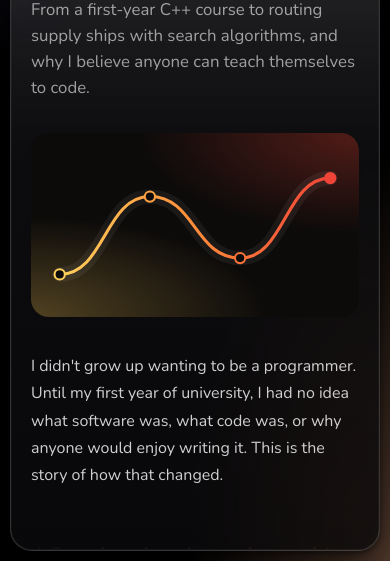
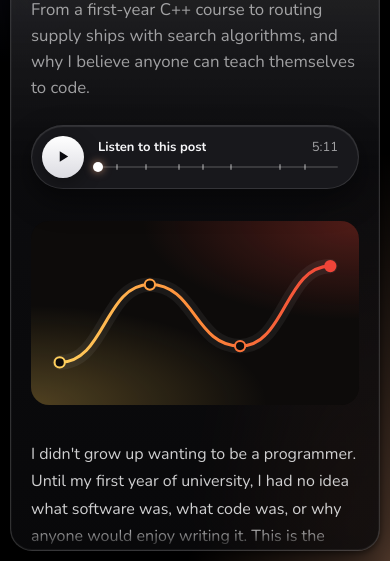
Before and after one commit to amirgholizad/amirgholizad.github.io, a plain HTML site: page posts/how-i-became-a-software-developer.html in a window 390 px wide. Shown: the part 283-844 px from the top of the page. Drawn offline with nearby package versions, Linux system fonts and the light colour scheme.

Commit message:
Blog: audio version of the first post, plus cleanup
- Add the narrated MP3 (posts/audio/) with a small custom player
  (player.js): play/pause, seek bar with a tick per chapter, and a label
  showing which section is being read. Falls back to native controls
  without JavaScript.
- The player sticks to the top of the reading window while scrolling
- Mark the post card "Audio" and the post "5 min listen"
- Ignore .vscode/; document audio posts in the README

Co-Authored-By: Claude Opus 5.5 <noreply@anthropic.com>

```diff
--- /dev/null
+++ b/player.js
@@ -0,0 +1,88 @@
+// Audio version of a blog post: play/pause, a seek bar with a tick at each
+// chapter, and a label showing which section of the article is being read.
+// Without JavaScript the native <audio controls> inside .listen is shown instead.
+(function () {
+  var boxes = document.querySelectorAll('.listen');
+  [].forEach.call(boxes, function (box) {
+    var audio = box.querySelector('audio');
+    var btn = box.querySelector('.play');
+    var track = box.querySelector('.track');
+    var fill = box.querySelector('.fill');
+    var time = box.querySelector('.listen-time');
+    var label = box.querySelector('.listen-title');
+    var idle = label.textContent;
+    var chapters = (box.getAttribute('data-chapters') || '').split(',').map(Number);
+    var names = ['Introduction'].concat([].map.call(document.querySelectorAll('.prose h2'), function (h) {
+      return h.textContent;
+    }));
+
+    box.classList.add('js-ready');
+
+    function dur() { return audio.duration || Number(box.getAttribute('data-duration')) || 0; }
+    function fmt(s) {
+      s = Math.max(0, Math.floor(s || 0));
+      return Math.floor(s / 60) + ':' + (s % 60 < 10 ? '0' : '') + (s % 60);
+    }
+    function chapterAt(t) {
+      var i = 0;
+      chapters.forEach(function (c, k) { if (t >= c) i = k; });
+      return i;
+    }
+
+    // one tick where each section starts (skip the intro at 0)
+    chapters.forEach(function (c, i) {
+      if (!i || !dur()) return;
+      var tick = document.createElement('span');
+      tick.className = 'tick';
+      tick.style.left = (c / dur() * 100) + '%';
+      track.appendChild(tick);
+    });
+
+    function render() {
+      var d = dur(), t = audio.currentTime;
+      fill.style.width = (d ? t / d * 100 : 0) + '%';
+      time.textContent = t ? fmt(t) + ' / ' + fmt(d) : fmt(d);
+      label.textContent = t ? (names[chapterAt(t)] || idle) : idle;
+      track.setAttribute('aria-valuenow', Math.round(t));
+      track.setAttribute('aria-valuetext', fmt(t) + ' of ' + fmt(d));
+    }
+
+    btn.addEventListener('click', function () {
+      if (audio.paused) audio.play(); else audio.pause();
+    });
+    audio.addEventListener('play', function () {
+      box.classList.add('playing');
+      btn.setAttribute('aria-label', 'Pause the audio version');
+    });
+    audio.addEventListener('pause', function () {
+      box.classList.remove('playing');
+      btn.setAttribute('aria-label', 'Play the audio version');
+    });
+    audio.addEventListener('timeupdate', render);
+    audio.addEventListener('loadedmetadata', render);
+    audio.addEventListener('ended', function () { audio.currentTime = 0; render(); });
+
+    function seek(e) {
+      var r = track.getBoundingClientRect();
+      var x = Math.min(Math.max(e.clientX - r.left, 0), r.width);
+      audio.currentTime = x / r.width * dur();
+      render();
+    }
+    track.addEventListener('pointerdown', function (e) {
+      seek(e);
+      track.setPointerCapture(e.pointerId);
+      track.addEventListener('pointermove', seek);
+    });
+    track.addEventListener('pointerup', function () { track.removeEventListener('pointermove', seek); });
+    track.addEventListener('keydown', function (e) {
+      if (e.key === 'ArrowRight') audio.currentTime = Math.min(dur(), audio.currentTime + 5);
+      else if (e.key === 'ArrowLeft') audio.currentTime = Math.max(0, audio.currentTime - 5);
+      else if (e.key === ' ' || e.key === 'Enter') { btn.click(); }
+      else return;
+      e.preventDefault();
+      render();
+    });
+
+    render();
+  });
+})();
--- a/posts/how-i-became-a-software-developer.html
+++ b/posts/how-i-became-a-software-developer.html
@@ -70,9 +70,24 @@
     <div class="reader glass">
       <article class="reader-scroll">
         <a class="back" href="../blog.html"><span aria-hidden="true">←</span> All posts</a>
-        <span class="post-meta"><time datetime="2026-11-22">Nov 22, 2026</time> · 4 min read</span>
+        <span class="post-meta"><time datetime="2026-11-22">Nov 22, 2026</time> · 4 min read · 5 min listen</span>
         <h1>How I became a <em>software developer.</em></h1>
         <p class="dek">From a first-year C++ course to routing supply ships with search algorithms, and why I believe anyone can teach themselves to code.</p>
+
+        <!-- Audio version. data-chapters = start time (seconds) of the intro and of each <h2> section, in order. -->
+        <div class="listen" data-duration="311" data-chapters="0,25,62,105,136,172,236,268">
+          <audio src="audio/how-i-became-a-software-developer.mp3" preload="metadata" controls></audio>
+          <div class="listen-ui">
+            <button class="play" type="button" aria-label="Play the audio version">
+              <svg class="i-play" viewBox="0 0 16 16" aria-hidden="true"><path d="M4 2.5v11l9-5.5z" fill="currentColor"/></svg>
+              <svg class="i-pause" viewBox="0 0 16 16" aria-hidden="true"><path d="M4 2.5h3v11H4zM9 2.5h3v11H9z" fill="currentColor"/></svg>
+            </button>
+            <div class="listen-body">
+              <div class="listen-top"><span class="listen-title">Listen to this post</span><span class="listen-time">5:11</span></div>
+              <div class="track" role="slider" tabindex="0" aria-label="Seek" aria-valuemin="0" aria-valuemax="311" aria-valuenow="0"><div class="fill"></div></div>
+            </div>
+          </div>
+        </div>
 
         <!-- Cover: replace the <svg> with <img src="../images/your-photo.jpg" alt="..."> when you have a photo -->
         <div class="cover">
@@ -133,5 +148,6 @@
   </main>
 
 </div>
+<script src="../player.js"></script>
 </body>
 </html>
--- a/style.css
+++ b/style.css
@@ -233,10 +233,10 @@ body.page::before{content:"";position:fixed;inset:0;pointer-events:none;backgrou
 .reader-wrap{position:relative;z-index:10;height:100%;display:flex;justify-content:center;padding:100px 16px 20px}
 .reader{width:100%;max-width:780px;height:100%;overflow:hidden;border-radius:28px;
   background:linear-gradient(180deg,rgba(20,20,24,.74),rgba(10,10,12,.84))}
-.reader-scroll{position:relative;z-index:1;height:100%;overflow-y:auto;padding:clamp(28px,5vw,56px) clamp(22px,5vw,64px) 64px;
+.reader-scroll{--rp:clamp(28px,5vw,56px);position:relative;z-index:1;height:100%;overflow-y:auto;padding:var(--rp) clamp(22px,5vw,64px) 64px;
   scrollbar-width:thin;scrollbar-color:rgba(255,255,255,.2) transparent;
-  -webkit-mask-image:linear-gradient(transparent,#000 24px,#000 calc(100% - 24px),transparent);
-  mask-image:linear-gradient(transparent,#000 24px,#000 calc(100% - 24px),transparent)}
+  -webkit-mask-image:linear-gradient(transparent,#000 12px,#000 calc(100% - 24px),transparent);
+  mask-image:linear-gradient(transparent,#000 12px,#000 calc(100% - 24px),transparent)}
 .reader-scroll::-webkit-scrollbar{width:8px}
 .reader-scroll::-webkit-scrollbar-thumb{background:rgba(255,255,255,.18);border-radius:8px}
 .back{display:inline-flex;align-items:center;gap:8px;font-size:14px;font-weight:600;color:var(--muted);transition:color .2s}
@@ -256,11 +256,33 @@ body.page::before{content:"";position:fixed;inset:0;pointer-events:none;backgrou
 .post-end{display:flex;flex-wrap:wrap;justify-content:space-between;gap:12px;margin-top:48px;padding-top:24px;border-top:1px solid rgba(255,255,255,.1)}
 .post-end a{font-size:14px;font-weight:600;color:var(--muted);transition:color .2s}
 .post-end a:hover{color:var(--accent)}
+/* audio version player (player.js); the native <audio controls> shows if JS is off */
+.listen{position:sticky;top:calc(12px - var(--rp));z-index:5;margin-top:24px}
+.listen audio{width:100%}
+.listen-ui{display:none}
+.listen.js-ready audio{display:none}
+.listen.js-ready .listen-ui{display:flex;align-items:center;gap:14px;padding:10px 20px 10px 10px;border-radius:999px;border:1px solid rgba(255,255,255,.12);
+  background:#18181c;box-shadow:inset 0 1px 1px rgba(255,255,255,.12),0 12px 30px rgba(0,0,0,.45)}
+.play{flex:none;display:grid;place-items:center;width:42px;height:42px;border:0;border-radius:50%;background:linear-gradient(180deg,#fff,#dcdce2);color:#0a0a0f;cursor:pointer;box-shadow:0 6px 18px rgba(0,0,0,.35);transition:transform .2s}
+.play:hover{transform:scale(1.06)}
+.play svg{width:15px;height:15px}
+.play .i-pause,.playing .play .i-play{display:none}
+.playing .play .i-pause{display:block}
+.listen-body{flex:1;min-width:0}
+.listen-top{display:flex;justify-content:space-between;gap:12px;font-size:13px}
+.listen-title{overflow:hidden;font-weight:700;color:var(--ink);white-space:nowrap;text-overflow:ellipsis}
+.listen-time{flex:none;color:var(--muted);font-variant-numeric:tabular-nums}
+.track{position:relative;height:16px;margin-top:3px;cursor:pointer;touch-action:none}
+.track::before{content:"";position:absolute;left:0;right:0;top:7px;height:2px;border-radius:2px;background:rgba(255,255,255,.14)}
+.fill{position:absolute;left:0;top:7px;width:0;height:2px;border-radius:2px;background:var(--accent)}
+.fill::after{content:"";position:absolute;right:-5px;top:-4px;width:10px;height:10px;border-radius:50%;background:#fff;box-shadow:0 0 8px rgba(255,180,138,.7)}
+.tick{position:absolute;top:5px;width:2px;height:6px;margin-left:-1px;border-radius:1px;background:rgba(255,255,255,.35)}
+.track:focus-visible{outline:2px solid var(--accent);outline-offset:4px;border-radius:4px}
 @media(max-width:820px){
   .posts{grid-template-columns:minmax(0,1fr);gap:14px;margin-top:22px}
   .reader-wrap{padding:88px 10px 10px}
   .reader{border-radius:22px}
-  .reader-scroll{padding:24px 20px 48px}
+  .reader-scroll{--rp:24px;padding:var(--rp) 20px 48px}
   .prose{font-size:16px;line-height:1.7}
   .prose blockquote{font-size:1.35rem}
 }
@@ -296,6 +318,7 @@ body.page{--t-bg:.35s;--t-head:1.5s;--t-text:2.4s}
   .reader{animation:fade-in 1.6s var(--ease) var(--t-head) backwards}
   .back,.reader .post-meta{animation:fade-in 1.4s var(--ease) var(--t-head) backwards}
   .dek{animation:text-in 1.4s var(--ease) var(--t-text) backwards}
+  .listen{animation:text-in 1.4s var(--ease) calc(var(--t-text) + .08s) backwards}
   .reader .cover{animation:text-in 1.4s var(--ease) calc(var(--t-text) + .15s) backwards}
   .prose{animation:text-in 1.4s var(--ease) calc(var(--t-text) + .3s) backwards}
 }
```
Also changed, not shown: blog.html (+1 -1 lines), 3 other files.
